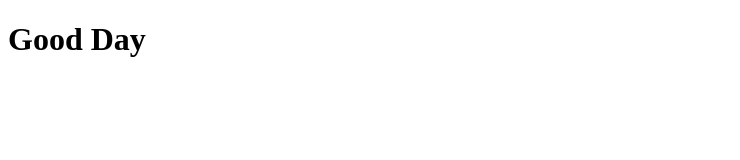
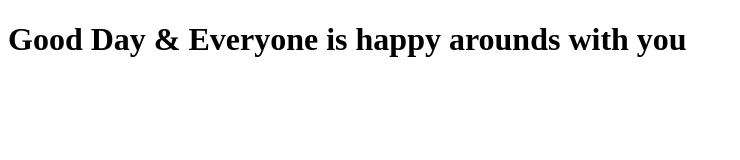
Before and after one commit to Nextesign2024/samplerepo, a plain HTML site: page index.html in a window 1280 px wide. Shown: the whole page, without its empty margins (0-740 px from the left). Drawn offline with Linux system fonts and the light colour scheme.

Commit message:
fix: Edit Index.html

```diff
--- a/index.html
+++ b/index.html
@@ -6,6 +6,6 @@
     <title>Nextesign</title>
 </head>
 <body>
-    <h1>Good Day</h1>
+    <h1>Good Day & Everyone is happy arounds with you</h1>
 </body>
 </html>
```
